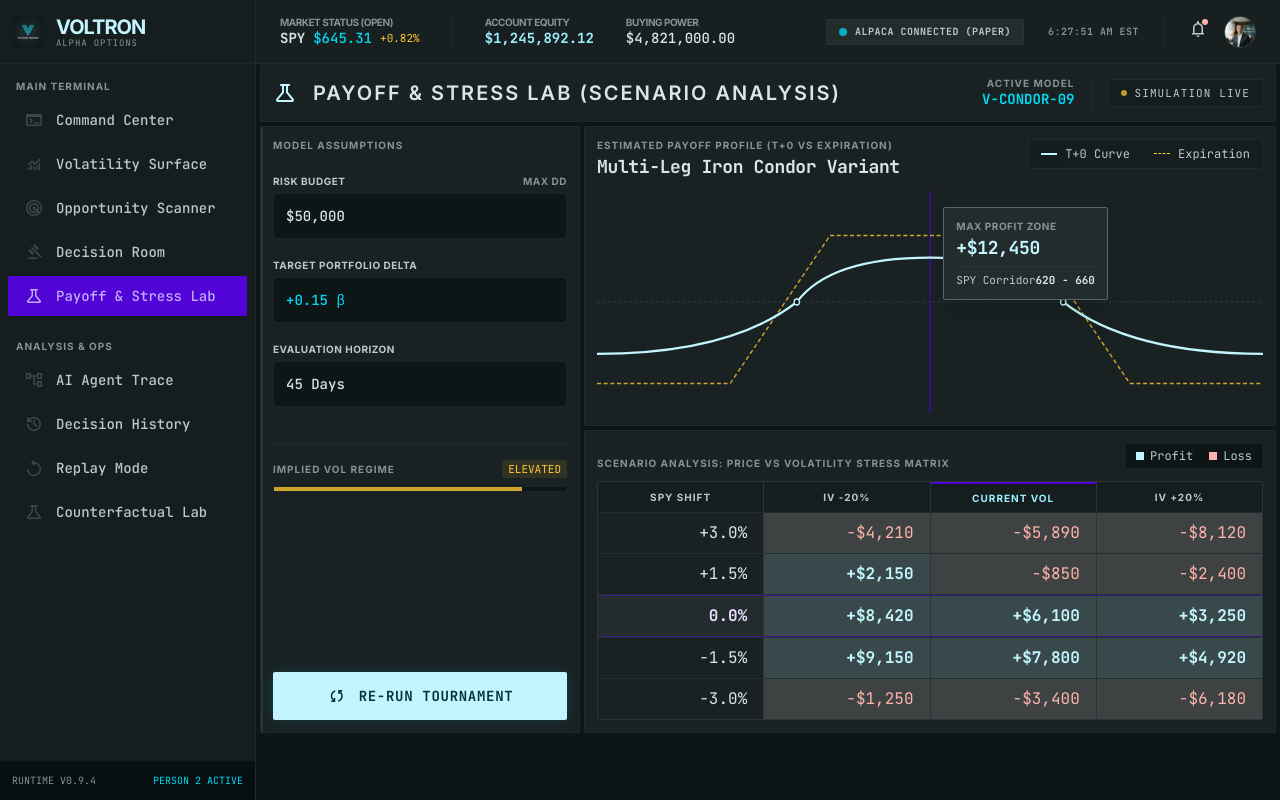
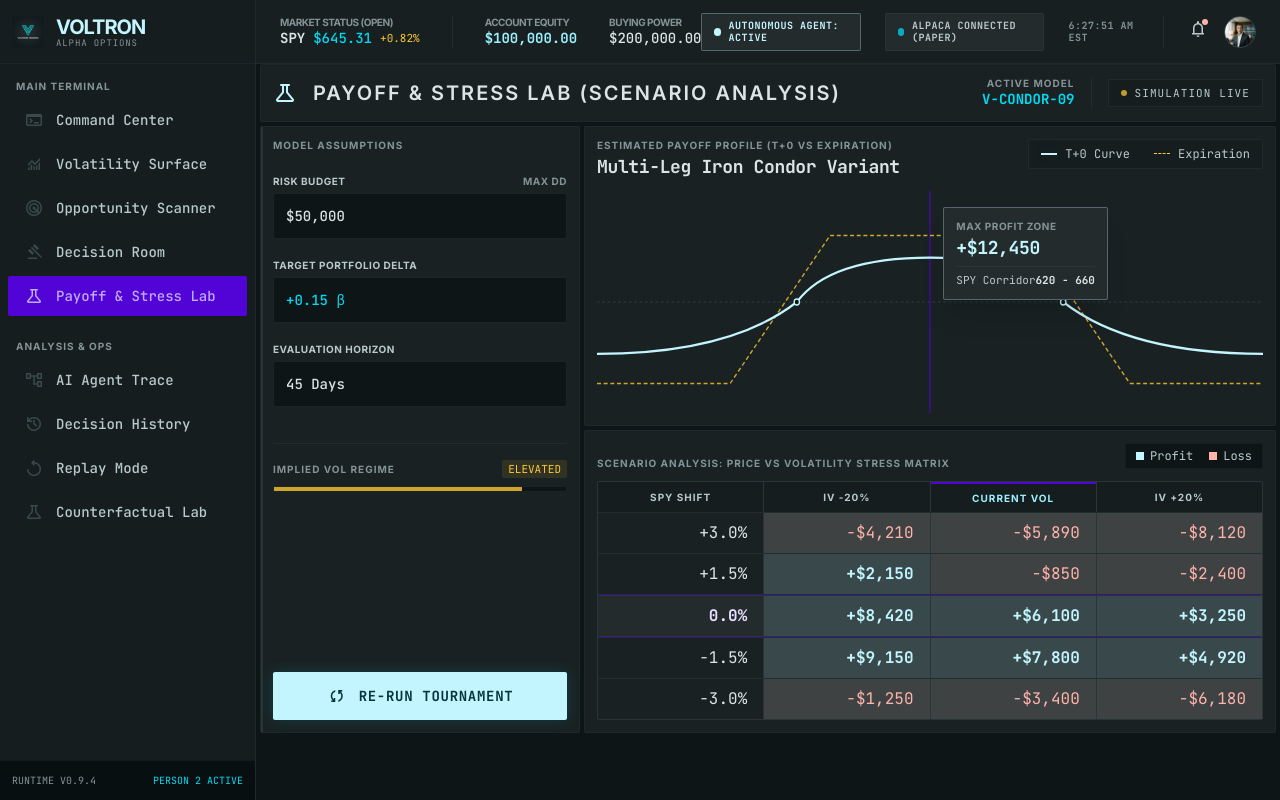
Before and after one commit to anishraj836/AlpecaAITradathon, a Next.js app in the folder apps/web/: page /stress in a window 1280 px wide. Built offline with nearby package versions, Linux system fonts and the light colour scheme.

Commit message:
chore(compliance): align starting paper balance to 100k and add autonomous agent mode indicator

```diff
--- a/apps/web/src/components/layout/HeaderTelemetryBar.tsx
+++ b/apps/web/src/components/layout/HeaderTelemetryBar.tsx
@@ -76,6 +76,14 @@ export const HeaderTelemetryBar: React.FC = () => {
 
       {/* Right Connection Status & User Profile */}
       <div className="flex items-center gap-6">
+        {/* Autonomous Mode Pill */}
+        <div className="hidden md:flex items-center gap-2 px-3 py-1.5 bg-surface-container-high rounded-sm border border-primary/30">
+          <div className="w-2 h-2 rounded-full bg-primary animate-pulse" />
+          <span className="font-label-xs text-label-xs text-primary font-mono tracking-wider">
+            AUTONOMOUS AGENT: ACTIVE
+          </span>
+        </div>
+
         {/* Alpaca Paper Status Pill */}
         <div className="flex items-center gap-2 px-3 py-1.5 bg-surface-container-high rounded-sm border border-outline-variant/30">
           <div className="w-2 h-2 rounded-full bg-primary-fixed-dim animate-pulse" />
--- a/apps/web/src/fixtures/voltronFixtures.ts
+++ b/apps/web/src/fixtures/voltronFixtures.ts
@@ -15,8 +15,8 @@ export const DEMO_TELEMETRY: TelemetryStatus = {
   underlying: 'SPY',
   underlyingPrice: 645.31,
   underlyingChangePct: 0.82,
-  accountEquity: 1245892.12,
-  buyingPower: 4821000.0,
+  accountEquity: 100000.0,
+  buyingPower: 200000.0,
   alpacaConnected: true,
   isPaper: true,
   timestamp: '10:45:12 AM EST',
```
Also changed, not shown: 2 other files (tests, documents, lock files or other folders).
